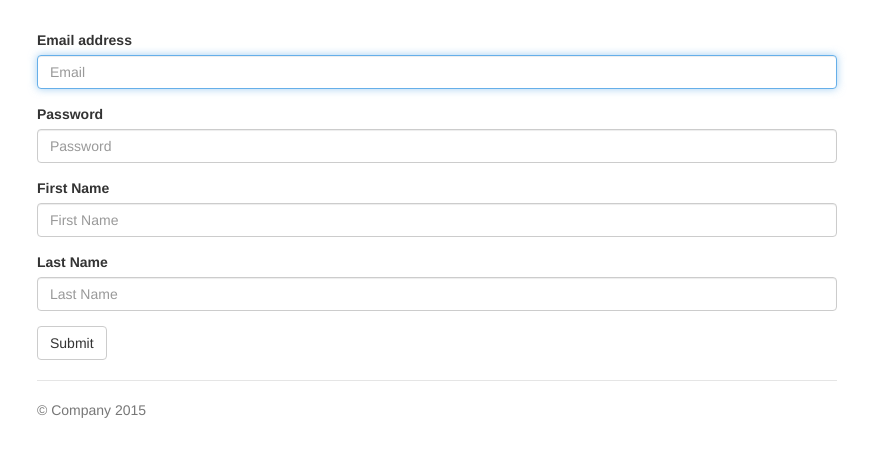
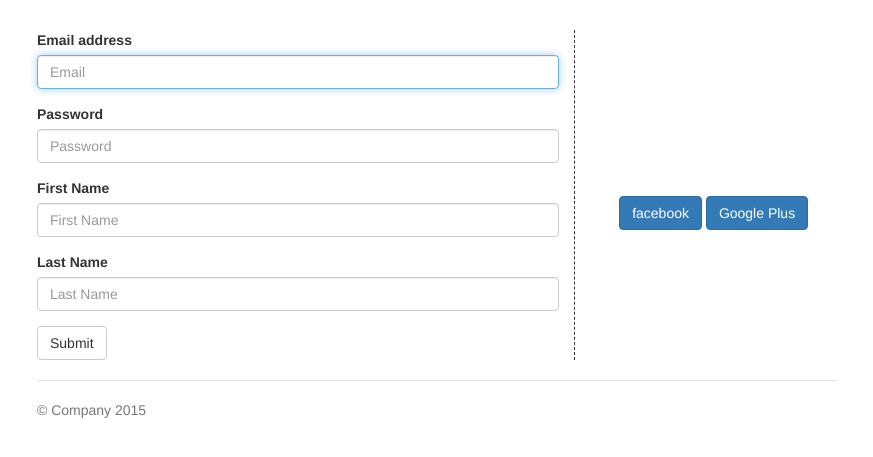
Before and after one commit to gitter-badger/website-9, a Django app: page /account/signup in a window 1280 px wide. Shown: the part 81-538 px from the top of the page, without its empty margins (203-1076 px from the left). Run offline with Django 3.2, Linux system fonts and the light colour scheme; some libraries are stand-ins or nearby versions.

Commit message:
social login facebook google

```diff
--- a/account/templates/signup.html
+++ b/account/templates/signup.html
@@ -2,6 +2,8 @@
 
 {% block main-content %}
 
+<div class="row">
+  <div class="col-md-8" id="divider">
     <form action="" method="POST" enctype="multipart/form-data">
     {% csrf_token %}
       <div class="form-group">
@@ -24,6 +26,12 @@
       </div>
       <button type="submit" class="btn btn-default">Submit</button>
     </form>
+  </div>
+  <div class="col-md-4" id="socialButton">
+      <a class="btn btn-primary" href="{% url 'social:begin' 'facebook' %}" role="button">facebook</a>
+      <a class="btn btn-primary" href="{% url 'social:begin' 'google-oauth2' %}" role="button">Google Plus</a>
+    </div>
+  </div>
   <br/>
 
 {% endblock main-content %}
--- a/account/views.py
+++ b/account/views.py
@@ -79,3 +79,9 @@ def logout_view(request):
     messages.success(request, 'You are successfully logged out.')
     logout(request)
     return HttpResponseRedirect(reverse('frontend:home'))
+
+
+def home(request):
+    context = {}
+    template = 'home.html'
+    return render(request, template, context)
--- a/frontend/static/css/style.css
+++ b/frontend/static/css/style.css
@@ -1,5 +1,14 @@
 .dropdown-menu {
 	min-width: 300px;
 	padding-left: 5px;
-  	padding-right: 5px;
+  padding-right: 5px;
 }
+
+#divider {
+	border-right: 1px dashed #333;
+}
+
+#socialButton {
+	text-align: center;
+	padding-top: 20%;
+}
--- a/frontend/views.py
+++ b/frontend/views.py
@@ -2,6 +2,5 @@ from django.shortcuts import render
 from django.http import HttpResponse
 
 # Create your views here.
-
 def home(request):
 	return render(request, "pages/index.html")
--- a/website/urls.py
+++ b/website/urls.py
@@ -9,4 +9,5 @@ urlpatterns = [
     url(r'^admin/', include(admin.site.urls)),
     url(r'^', include('frontend.urls', namespace='frontend')),
     url(r'^account/', include('account.urls', namespace='account')),
+    url('', include('social.apps.django_app.urls', namespace='social'))
 ]
```
Also changed, not shown: website/settings.py (+25 -0 lines), README.md. Lines whose indentation alone changed are shown as unchanged.
